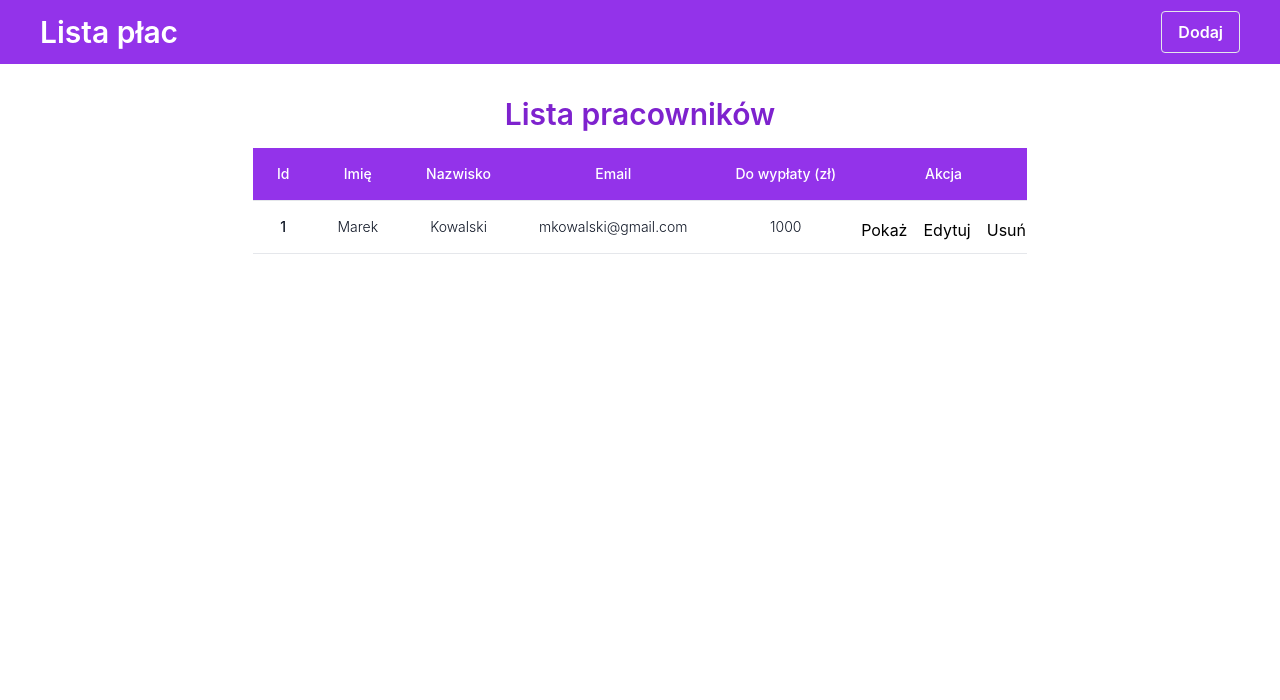
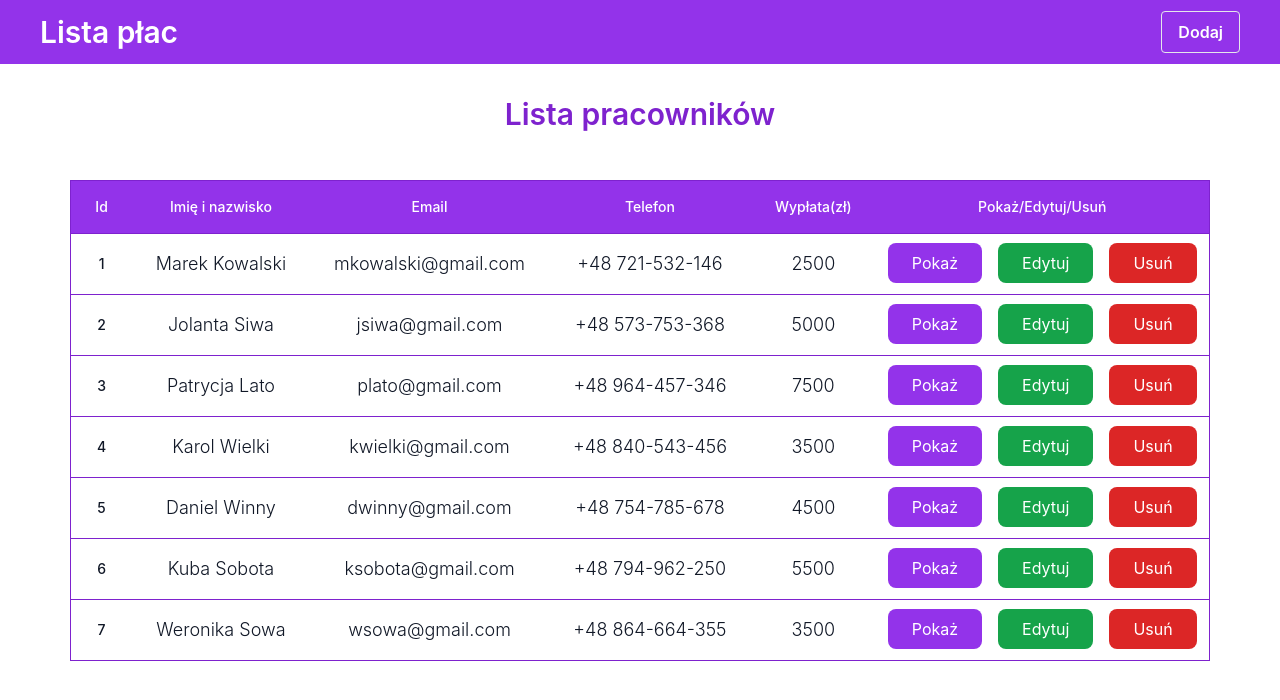
Before and after one commit to bar-85/React-lista-plac-JSON-Server, a React (Create React App) app: page / in a window 1280 px wide. Shown: the top 700 px of the page. Built offline with nearby package versions, Linux system fonts and the light colour scheme; data requests are answered from the project's data file.

Commit message:
add hooks useState and useEffect, add json

```diff
--- a/src/Pages/Home.js
+++ b/src/Pages/Home.js
@@ -1,51 +1,66 @@
-import React from 'react'
+import axios from 'axios'
+import React, { useEffect, useState } from 'react'
 
 const Home = () => {
+	const [users, setUsers] = useState([])
+
+	useEffect(() => {
+		axios.get('http://localhost:3001/users').then(res => {
+			setUsers(res.data)
+		})
+	}, [])
+
 	return (
-		<div className='w-full h-full justify-center items-center flex flex-col px-10 py-8'>
+		<div className='w-full h-full flex flex-col px-10 py-8'>
+			<div className='w-full flex flex-col min-h-[50h] justify-center items-center'>
 				<h1 className='text-purple-700 text-3xl font-semibold font-Montserrat'>Lista pracowników</h1>
-			<div class='flex flex-col'>
-				<div class='overflow-x-auto sm:-mx-6 lg:-mx-8'>
-					<div class='py-4 inline-block min-w-full sm:px-6 lg:px-8'>
-						<div class='overflow-hidden'>
-							<table class='min-w-full text-center'>
-								<thead class='border-b bg-purple-600'>
+				<div className='flex flex-col'>
+					<div className='overflow-x-auto sm:-mx-6 lg:-mx-8 '>
+						<div className='py-4 inline-block min-w-full sm:px-6 lg:px-8'>
+							<div className='overflow-hidden'>
+								<table className='w-[80%] text-center overflow-hidden overflow-y-scroll mt-8 border border-purple-700'>
+									<thead className='border-b bg-purple-600'>
 										<tr>
-										<th scope='col' class='text-sm font-medium text-white px-6 py-4'>
+											<th scope='col' className='text-sm font-medium text-white px-6 py-4'>
 												Id
 											</th>
-										<th scope='col' class='text-sm font-medium text-white px-6 py-4'>
-											Imię
+											<th scope='col' className='text-sm font-medium text-white px-6 py-4'>
+												Imię i nazwisko
 											</th>
-										<th scope='col' class='text-sm font-medium text-white px-6 py-4'>
-											Nazwisko
-										</th>
-                    <th scope='col' class='text-sm font-medium text-white px-6 py-4'>
+											<th scope='col' className='text-sm font-medium text-white px-6 py-4'>
 												Email
 											</th>
-										<th scope='col' class='text-sm font-medium text-white px-6 py-4'>
-											Do wypłaty (zł)
+											<th scope='col' className='text-sm font-medium text-white px-6 py-4'>
+												Telefon
 											</th>
-                    <th scope='col' class='text-sm font-medium text-white px-6 py-4'>
-											Akcja
+											<th scope='col' className='text-sm font-medium text-white px-6 py-4'>
+												Wypłata(zł)
+											</th>
+											<th scope='col' className='text-sm font-medium text-white px-6 py-4'>
+												Pokaż/Edytuj/Usuń
 											</th>
 										</tr>
 									</thead>
 									<tbody>
-									<tr class='bg-white border-b'>
-										<td class='px-6 py-4 whitespace-nowrap text-sm font-medium text-gray-900'>1</td>
-										<td class='text-sm text-gray-900 font-light px-6 py-4 whitespace-nowrap'>Marek</td>
-										<td class='text-sm text-gray-900 font-light px-6 py-4 whitespace-nowrap'>Kowalski</td>
-										<td class='text-sm text-gray-900 font-light px-6 py-4 whitespace-nowrap'>mkowalski@gmail.com</td>
-										<td class='text-sm text-gray-900 font-light px-6 py-4 whitespace-nowrap'>1000</td>
-										<td class='flex justify-center items-center space-x-4 mt-4'>
-                      <button>Pokaż</button>
-                      <button>Edytuj</button>
-                      <button>Usuń</button>
+										{users.map((data, index) => (
+
+
+										<tr key={index} className='bg-white border border-purple-700'>
+											<td className='px-6 py-4 whitespace-nowrap text-sm font-medium text-gray-900'>{index + 1}</td>
+											<td className='text-lg text-gray-900 font-light px-6 py-4 whitespace-nowrap'>{data.name}</td>
+											<td className='text-lg text-gray-900 font-light px-6 py-4 whitespace-nowrap'>{data.email}</td>
+											<td className='text-lg text-gray-900 font-light px-6 py-4 whitespace-nowrap'>{data.phone}</td>
+											<td className='text-lg text-gray-900 font-light px-6 py-4 whitespace-nowrap'>{data.paycheck}</td>
+											<td className='flex justify-center items-center space-x-4 mt-2 px-3'>
+												<button className='px-6 py-2 text-white bg-purple-600 rounded-lg'>Pokaż</button>
+												<button className='px-6 py-2 text-white bg-green-600 rounded-lg'>Edytuj</button>
+												<button className='px-6 py-2 text-white bg-red-600 rounded-lg'>Usuń</button>
 											</td>
 										</tr>
+										))}
 									</tbody>
 								</table>
+							</div>
 						</div>
 					</div>
 				</div>
```
Lines whose indentation alone changed are shown as unchanged.
